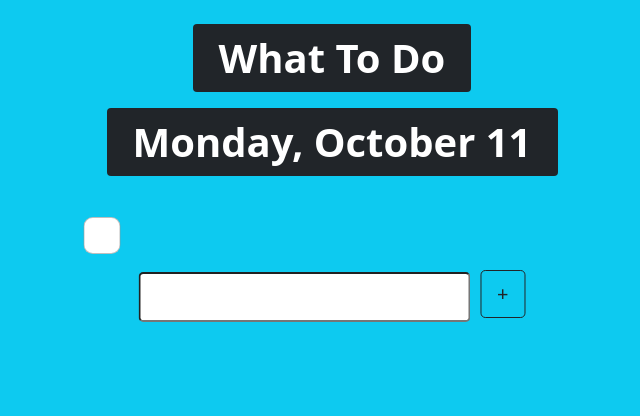
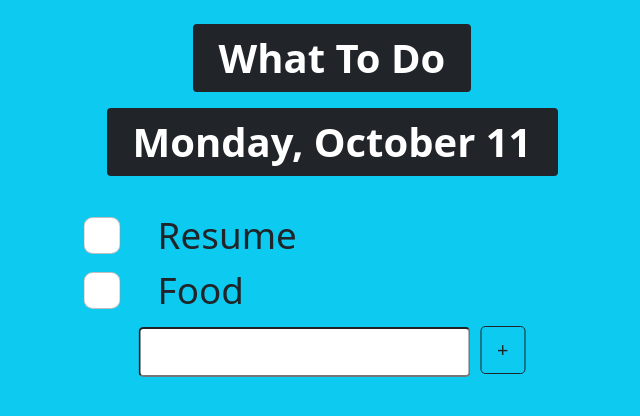
Before and after one commit to ShubhamSehra/ToDoList, a Node server app: page / in a window 1280 px wide. Shown: the top 416 px of the page, without its empty margins (308-948 px from the left). Run offline with Node 20, Linux system fonts and the light colour scheme.

Commit message:
Fix the Array Woowww

```diff
--- a/app.js
+++ b/app.js
@@ -9,7 +9,7 @@ app.set("view engine","ejs");
 app.use(bodyParser.urlencoded({extended:true}));
 app.use(express.static("public"));
 
-let items = [];
+let items = ["Resume", "Food"];
 
 app.get("/", function(req, res){
   let today = new Date();
@@ -20,7 +20,7 @@ app.get("/", function(req, res){
   };
   let day = today.toLocaleDateString("en-US", options);
 
-  res.render("list", {dayAndTime:day, itemsName: items});
+  res.render("list", {dayAndTime:day, nextItem: items});
 });
 
 app.post("/",function(req, res){
--- a/views/list.ejs
+++ b/views/list.ejs
@@ -27,8 +27,16 @@
 
         <div class=" itemName position-absolute top-0 start-50 translate-middle-x">
 
-          <input type="checkbox" class="form-check-input" id="itemsCheck" name="cb">
-          <label class="form-check-label " for="itemsCheck"> &nbsp <%= itemsName %> </label>
+
+          <%  for (var i = 0; i < nextItem.length; i++) { %>
+              <input type="checkbox" class="form-check-input" id="itemsCheck" name="cb">
+
+              <label class="form-check-label " for="itemsCheck"> &nbsp <%= nextItem[i] %> </label>
+              <br />
+
+          <%  } %>
+
+
 
           <form class="" action="/" method="post">
             <input class="form-control-lg" type="input" name="item" value="">
```
